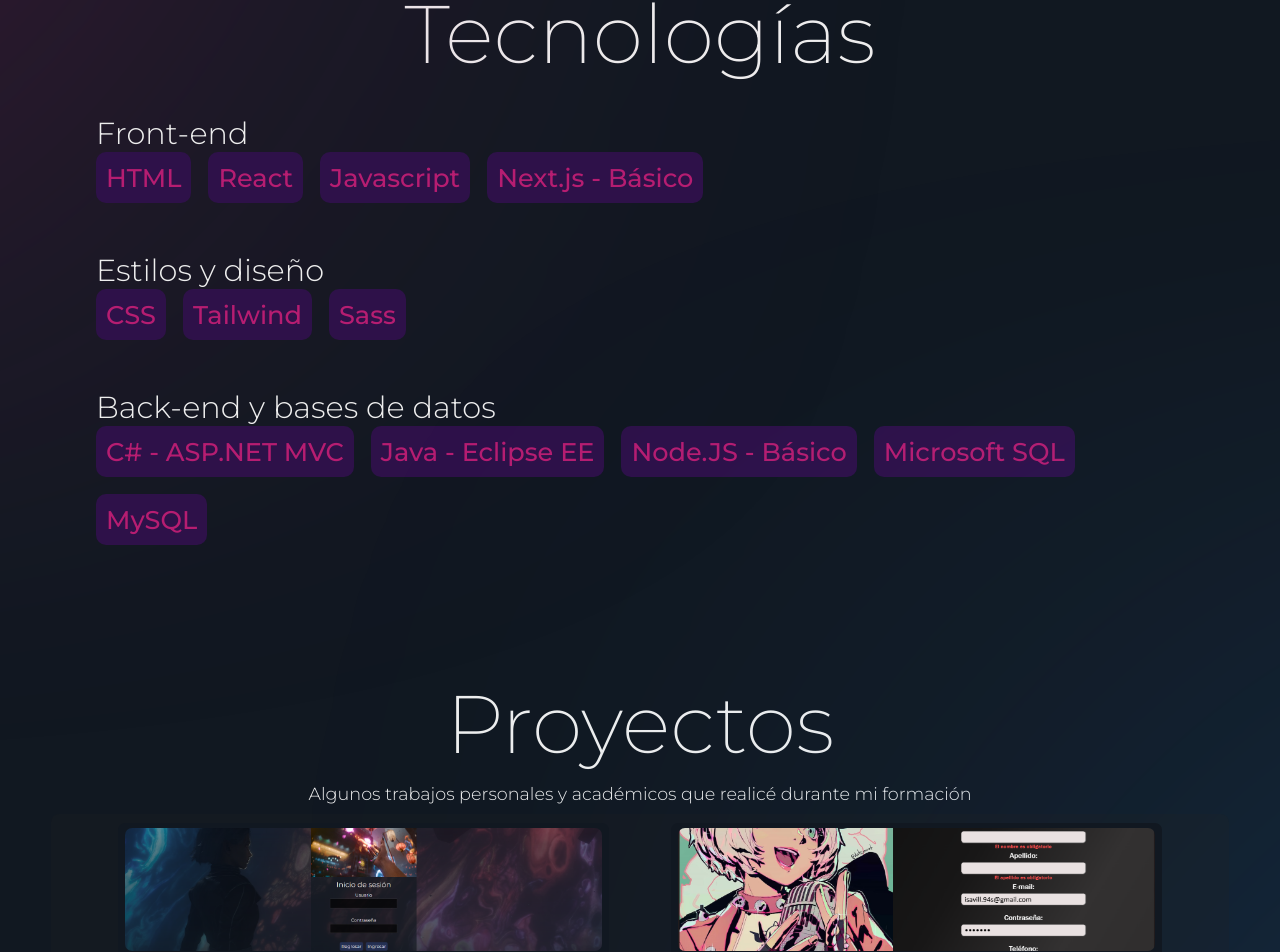
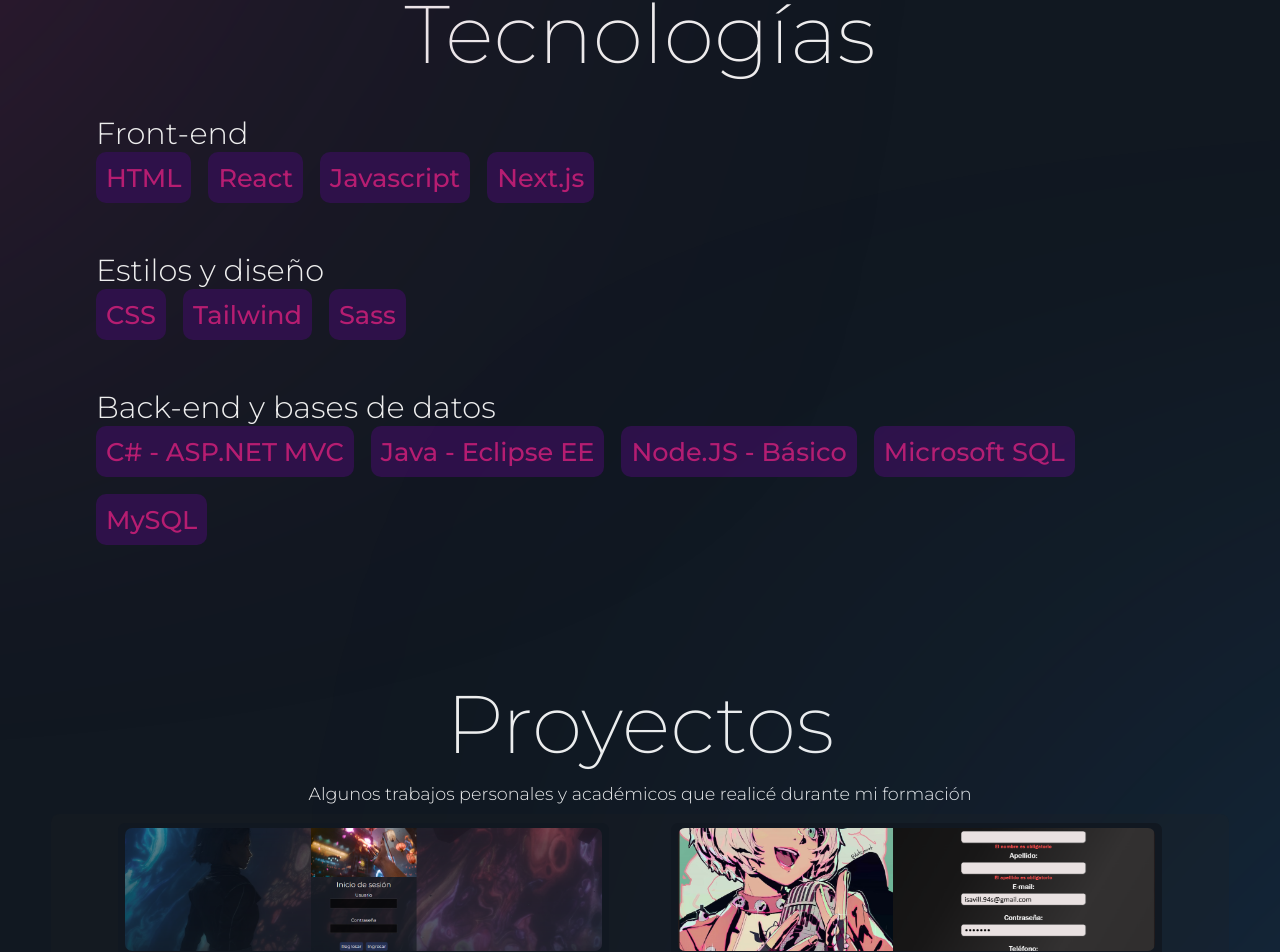
Before and after one commit to Isaviil/PortfolioV2, a React (Vite) app in the folder my-portfolio/: page / in a window 1280 px wide. Shown: the part 1870-2822 px from the top of the page. Built offline with nearby package versions, Linux system fonts and the light colour scheme; a web font is replaced by a local one.

Commit message:
Update TechSkills.jsx

```diff
--- a/my-portfolio/src/components/TechSkills.jsx
+++ b/my-portfolio/src/components/TechSkills.jsx
@@ -12,7 +12,7 @@
         "HTML",
         "React",
         "Javascript",
-        "Next.js - Básico"]
+        "Next.js"]
     },{
         category: "Estilos y diseño",
         skills: [
```
